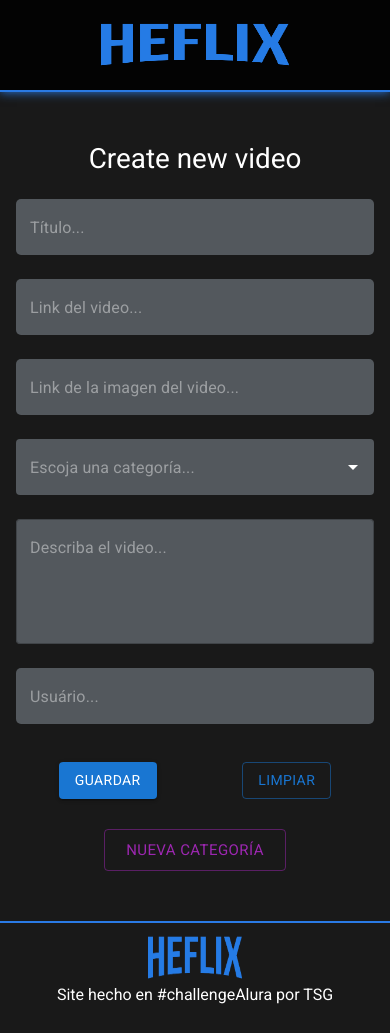
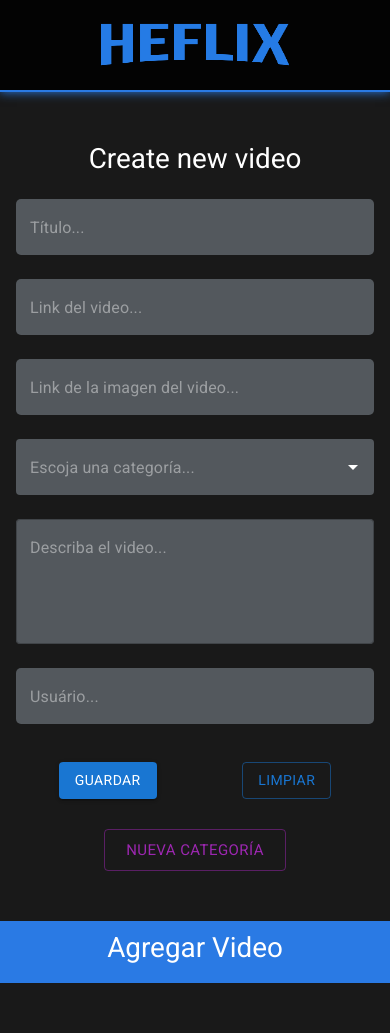
Before and after one commit to Deisy08/heflix, a React (Create React App) app: page /NewVideo in a window 390 px wide. After the commit the page ends 983 px from the top, so only its background shows below. Built offline with nearby package versions, Linux system fonts and the light colour scheme; data requests are answered from the project's data file.

Commit message:
arreglando mi footer

```diff
--- a/package.json
+++ b/package.json
@@ -15,6 +15,7 @@
     "react-bootstrap": "^2.7.4",
     "react-dom": "^18.2.0",
     "react-icons": "^4.8.0",
+    "react-modal-video": "^2.0.0",
     "react-player": "^2.12.0",
     "react-router-dom": "^6.11.1",
     "react-scripts": "5.0.1",
--- a/src/App.js
+++ b/src/App.js
@@ -6,8 +6,9 @@ import NewCategoria from "./Pages/NewCategoria";
 import NewVideo from "./Pages/NewVideo";
 import Error404 from "./Pages/error404";
 import Footer from "./Componentes/Footer";
-
+import { Link } from 'react-router-dom';
 import { BrowserRouter as Router, Routes, Route} from 'react-router-dom';
+import styled from 'styled-components';
 
 
 function App() {
@@ -36,6 +37,38 @@ function App() {
     fetchCategorias();// Llama a fetchCategorias para actualizar los datos
   }
 
+  const [isMobileView, setIsMobileView] = useState(true);
+
+  useEffect(() => {
+    const handleResize = () => {
+      setIsMobileView(window.innerWidth < 768);
+    };
+
+    // Agregar un event listener para controlar los cambios de tamaño de la ventana
+    window.addEventListener('resize', handleResize);
+
+    // Llamar a handleResize al cargar la página para verificar el tamaño inicial
+    handleResize();
+
+    // Eliminar el event listener al desmontar el componente
+    return () => {
+      window.removeEventListener('resize', handleResize);
+    };
+  }, []);
+
+  const Enlace = styled.footer`
+    background: #2a7ae4;
+    color: #fff;
+    display: flex;
+    justify-content: center;
+    padding: 10px 0;
+    cursor: pointer;
+  `
+  const a = {
+    color: "none",
+    textDecoration:"none"
+}
+
   return (
     <Router>
       <GlobalStyle />
@@ -46,7 +79,15 @@ function App() {
         <Route path='/NewVideo' element={<NewVideo card={categorias} addCategoria={addCategoria}/>} />
         <Route path='*' element={<Error404 />} />
       </Routes>
-      <Footer/>
+
+      {isMobileView ? ( <Link to="/NewVideo" style={a}>
+        <Enlace onClick={() => console.log("nueva categoria")}>
+          <h1>Agregar Video</h1>
+        </Enlace></Link>
+      ) : (
+        <Footer />
+      )}
+
     </Router>
   );
 }
--- /dev/null
+++ b/src/Componentes/Boton/index.js
@@ -0,0 +1,31 @@
+import styled from "styled-components"
+
+
+const Enlace = (props) => {
+    const Btn = styled.button`
+    background: none;
+	color: #fff;
+	padding: 10px 15px;
+	font-weight: 600;
+	font-size: 21px;
+    font-style: italic;
+	font-family: 'Source Sans Pro', sans-serif;
+	text-align: center;
+	border: 1px solid #F5F5F5;
+	border-radius: 5px;
+	display: none;
+	//cursor: pointer;
+    &:hover {
+        box-shadow: 0 0 20px #2A7AE4;
+        border-color: #2A7AE4;
+        font-size: 21.5px;
+        background: #2A7AE4;
+    }
+    @media (min-width: 768px) {
+		display: block;
+	}
+    `
+
+    return <Btn type="button"  >{props.children}</Btn>
+}
+export default Enlace
--- a/src/Componentes/Carrusel/Slider.js
+++ b/src/Componentes/Carrusel/Slider.js
@@ -8,6 +8,8 @@ import { HiOutlinePencilAlt } from "react-icons/hi"
 import { AiOutlineDelete } from "react-icons/ai"
 import { Button, Modal, ModalHeader, ModalBody, FormGroup, ModalFooter, } from "react-bootstrap";
 import "bootstrap/dist/css/bootstrap.min.css";
+import Enlace from '../Boton';
+
 
 const SliderComponente = ({ tarjeta }) => {
 
@@ -144,7 +146,7 @@ const SliderComponente = ({ tarjeta }) => {
             width="500px"
             height="300px"
         />
-        <Button onClick={onClose}>Close</Button>
+        <Enlace  onClick={onClose}>Close</Enlace>
     </VideoPlayerContenedor>
 
     );
--- a/src/Componentes/Header/index.js
+++ b/src/Componentes/Header/index.js
@@ -1,6 +1,7 @@
 import texto_logo from "../../assets/img/Helix_text.png"
 import { Link } from "react-router-dom"
 import styled from "styled-components"
+import Enlace from "../Boton"
 
 const HeaderContenedor = styled.header`
     background-color: #000000E5;
@@ -26,30 +27,6 @@ const Logo = styled.img`
 	}
 `
 
-const Enlace = styled.button`
-    background: none;
-	color: #FFFFFF;
-	padding: 10px 15px;
-	font-weight: 600;
-	font-size: 21px;
-    font-style: italic;
-	font-family: 'Source Sans Pro', sans-serif;
-	text-align: center;
-	border: 1px solid #F5F5F5;
-	border-radius: 5px;
-	display: none;
-	//cursor: pointer;
-    &:hover {
-        box-shadow: 0 0 20px #2A7AE4;
-        border-color: #2A7AE4;
-        font-size: 21.5px;
-        background: #2A7AE4;
-    }
-    @media (min-width: 768px) {
-		display: block;
-	}
-`
-
 const a = {
     color: "none",
     textDecoration:"none"
@@ -63,7 +40,7 @@ function Header() {
             alt="nombre logo"/>
         </Link>
         <Link to="/NewVideo" style={a}>
-            <Enlace type="button" >Nuevo Video</Enlace>
+            <Enlace color={"#FFF"}>Nuevo Video</Enlace>
         </Link>
     </HeaderContenedor>
 }
```
Also changed, not shown: src/assets/css/Boton.css (deleted, +0 -8 lines), 2 other files (tests, documents, lock files or other folders).
